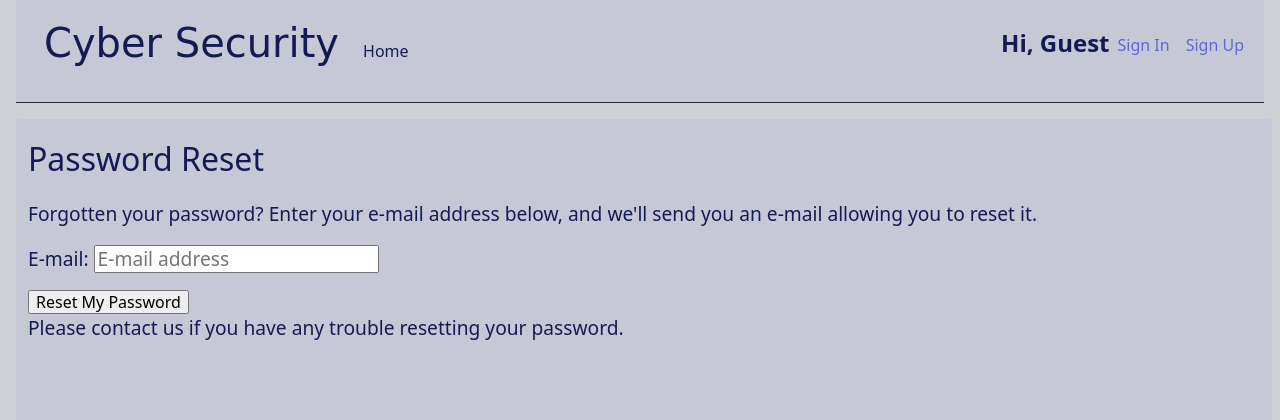
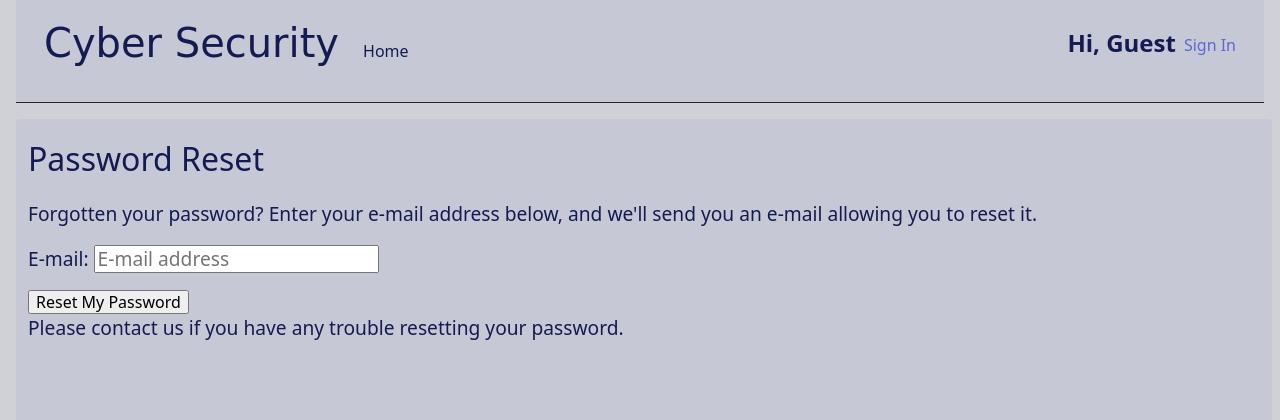
Before and after one commit to admtomas/cybersecurity_blog, a Django app: page /accounts/password/reset/ in a window 1280 px wide. Shown: the top 420 px of the page. Run offline with Django 4.2, Linux system fonts and the light colour scheme; some libraries are stand-ins or nearby versions; some web fonts are replaced.

Commit message:
Main (#6)
* requirements.txt refactored

* comment out sign up link for future work

```diff
--- a/blog/templates/account/base.html
+++ b/blog/templates/account/base.html
@@ -69,7 +69,7 @@
                                 <a class="me-2" href="{% url 'account_logout' %}">Sign Out</a>
                                 {% else %}
                                 <a class="me-3" href="{% url 'account_login' %}">Sign In</a>
-                                <a class="me-2" href="{% url 'account_signup' %}">Sign Up</a>
+                                {% comment %} <a class="me-2" href="{% url 'account_signup' %}">Sign Up</a> {% endcomment %}
                                 {% endif %}
                             </div>
                     </div>
```
Also changed, not shown: 1 other file.
